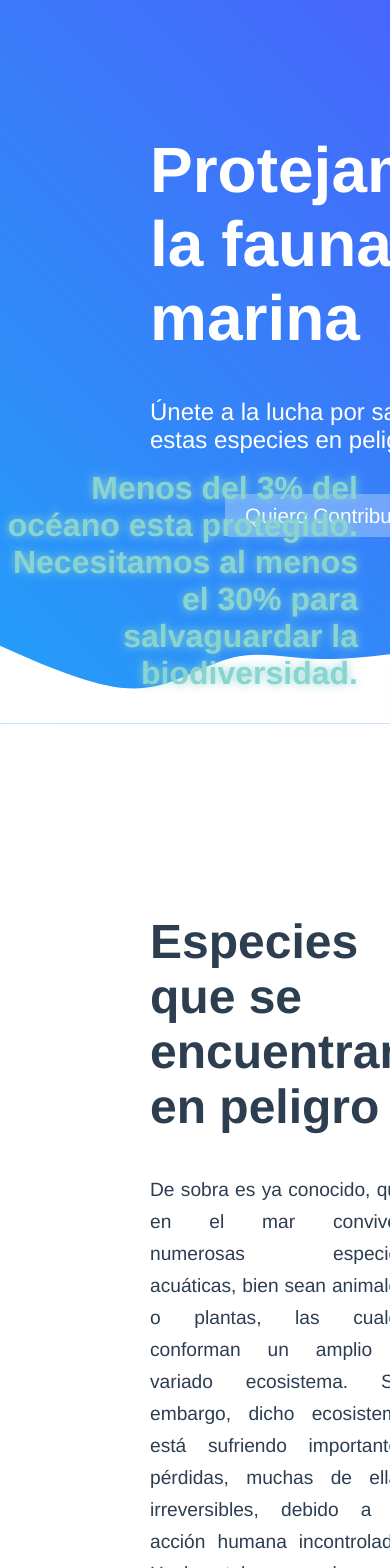
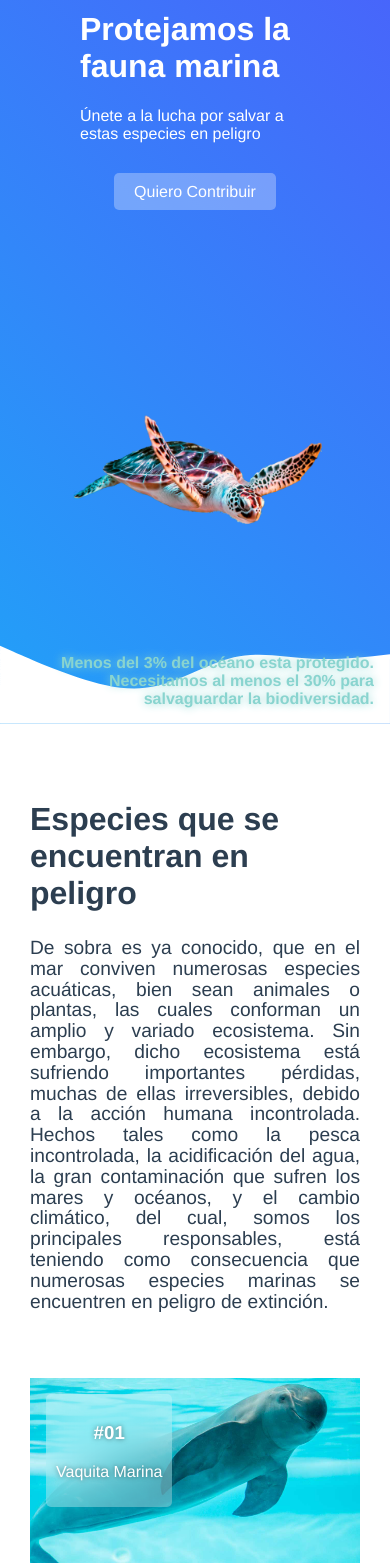
Before and after one commit to JosafatJimenezB/Hackaton-HacktheOcean-Frontend, a Vue app: page / in a window 390 px wide. Shown: the part 160-1728 px from the top of the page. Built offline with nearby package versions, Linux system fonts and the light colour scheme.

Commit message:
add: añadiendo el responsive de las secciones

```diff
--- a/src/components/LandingPage.vue
+++ b/src/components/LandingPage.vue
@@ -81,5 +81,112 @@
         width: 90%;
     }
 
+    @media screen and (min-width: 992px) and (max-width: 1366px){
+
+
+        .text-container{
+            padding: 100px 50px 0;
+        }
+
+        .container b{
+            bottom: 1.4rem;
+            right: 1.4rem;
+            font-size: 1.5rem;
+        }
+
+        .text-container h1{
+            font-size: 3rem;
+        }
+
+        .text-container p{
+            font-size: 1.5rem;
+            margin-bottom: 40px;
+        }
+
+        .img-container{
+            padding: 100px 0 0;
+        }
+
+        .img-container img{
+            width: 90%;
+        }
+    }
+
+    @media screen and (min-width: 768px) and (max-width: 991px){
+        .container{
+            grid-template-columns: 1fr;
+            padding: 0 50px;
+        }
+
+        .text-container{
+            padding: 100px 30px 0;
+            text-align: center;
+        }
+
+        .container b{
+            bottom: 1rem;
+            right: 1rem;
+            font-size: 1rem;
+        }
+
+        .text-container h1{
+            font-size: 3rem;
+        }
+
+        .text-container p{
+            font-size: 1.5rem;
+            margin-bottom: 40px;
+        }
+
+        .img-container{
+            padding: 100px 0 0;
+        }
+
+        .img-container img{
+            width: 90%;
+        }
+    }
+
+    @media screen and (min-width: 300px) and (max-width: 767px){
+        .container{
+            width: 100%;
+            grid-template-columns: 1fr;
+            padding: 0 50px;
+        }
+
+        .text-container{
+            padding: 50px 30px 0;
+            text-align: center;
+        }
+
+        .container b{
+            bottom: 1rem;
+            right: 1rem;
+            font-size: 1rem;
+        }
+
+        .text-container h1{
+            font-size: 2rem;
+        }
+
+        .text-container p{
+            font-size: 1rem;
+            margin-bottom: 40px;
+        }
+
+        .img-container{
+            padding: 0;
+        }
+
+        .text-container a{
+            font-size: 1rem;
+        }
+
+        .img-container img{
+            width: 90%;
+        }
+    }
+
+
 
 </style>
--- a/src/components/peligroExtincion.vue
+++ b/src/components/peligroExtincion.vue
@@ -92,9 +92,9 @@
 
 <style scoped>
     .container{
-        padding: 150px 100px 0;
+        padding: 150px 100px;
         background: #fff;
-        height: 900px;
+        height: auto;
     }
 
     .text-container h2{
@@ -183,4 +183,140 @@
         object-fit: cover;
     }
 
+
+     @media screen and (min-width: 992px) and (max-width: 1366px){
+        .container{
+            padding: 100px 0;
+            height: auto;
+        }
+
+        .text-container h2{
+            text-align: start;
+            font-size: 3rem;
+        }
+
+        .info-container{
+            grid-template-columns: repeat(2, 1fr);
+        }
+
+        .text-container p{
+            font-size: 1.2rem;
+            text-align: justify;
+            line-height: 2rem;
+        }
+
+        .img-slider{
+            width: 100%;
+        }
+
+        .slide{
+            position: relative;
+            width: 100%;
+        }
+
+        .slide img{
+            width: 100%;
+            height: 100%;
+        }
+
+        .container-cards{
+            width: 100%;
+            margin: 0 auto;
+            display: grid;
+            grid-template-columns: repeat(3, 1fr);
+            gap: 1rem;
+        }
+
+        .card{
+            position: relative;
+            width: 100%;
+        }
+
+        .card-info{
+            position: absolute;
+        }
+     }
+
+
+     @media screen and (min-width: 768px) and (max-width: 991px){
+
+         .container{
+            padding: 50px 30px;
+            height: auto;
+         }
+
+        .text-container h2{
+            text-align: start;
+            font-size: 2.4rem;
+        }
+
+        .info-container{
+            grid-template-columns: repeat(2, 1fr);
+            padding: 0 ;
+        }
+
+        .text-container p{
+            font-size: 1rem;
+            line-height: 1rem;
+        }
+
+        .img-slider{
+            width: 100%;
+            padding-top: 100px;
+        }
+
+        .container-cards{
+            grid-template-columns: repeat(2, 1fr);
+            gap: 1rem;
+            padding: 0;
+        }
+
+        .card{
+            position: relative;
+            width: 100%;
+        }
+
+        .card-info{
+            position: absolute;
+        }
+     }
+
+
+
+     @media screen and (min-width: 300px) and (max-width: 767px){
+
+         .container{
+            padding: 50px 30px;
+            height: auto;
+         }
+
+        .text-container h2{
+            font-size: 2rem;
+        }
+
+        .info-container{
+            grid-template-columns: 1fr;
+            padding: 0 ;
+        }
+
+        .text-container p{
+            line-height: 1.3rem;
+        }
+
+        .img-slider{
+            padding-top: 30px;
+        }
+
+        .container-cards{
+            grid-template-columns: 1fr;
+            padding: 0;
+        }
+
+        .card{
+            position: relative;
+            width: 100%;
+        }
+     }
+
+
 </style>
```
